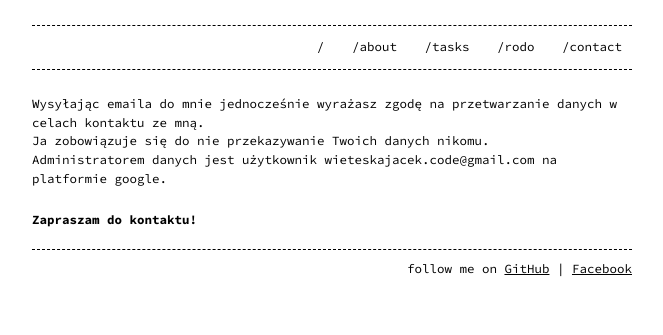
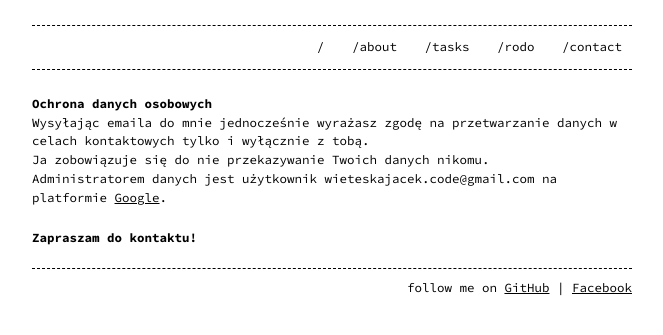
Before and after one commit to esccode/esccode.github.io, a Jekyll site: the page built from rodo.md, in a window 1280 px wide. Shown: the top 335 px of the page, without its empty margins (308-971 px from the left). Built offline with Jekyll 4.4.1, drawn with Linux system fonts in a browser that asks for light colours.

Commit message:
Update rodo.md

```diff
--- a/rodo.md
+++ b/rodo.md
@@ -3,8 +3,10 @@ title: /rodo
 layout: default
 permalink: /rodo
 ---
-Wysyłając emaila do mnie jednocześnie wyrażasz zgodę na przetwarzanie danych w celach kontaktu ze mną.
+# Ochrona danych osobowych
+
+Wysyłając emaila do mnie jednocześnie wyrażasz zgodę na przetwarzanie danych w celach kontaktowych tylko i wyłącznie z tobą.
 Ja zobowiązuje się do nie przekazywanie Twoich danych nikomu.
-Administratorem danych jest użytkownik wieteskajacek.code@gmail.com na platformie google.
+Administratorem danych jest użytkownik wieteskajacek.code@gmail.com na platformie [Google](https://policies.google.com/privacy).
 
 # Zapraszam do kontaktu!
```
